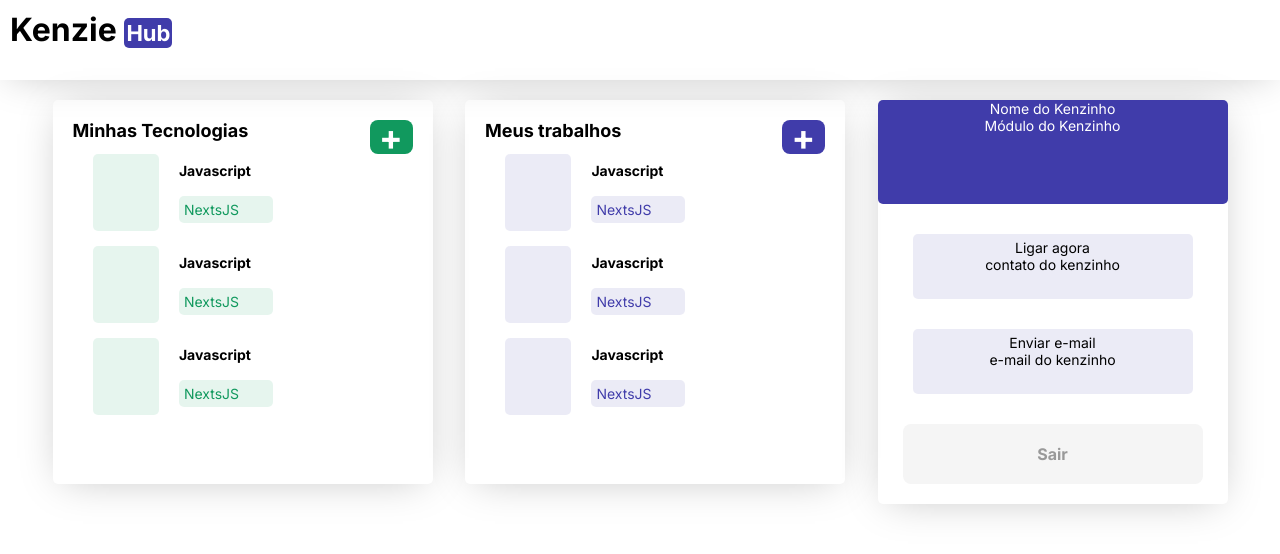
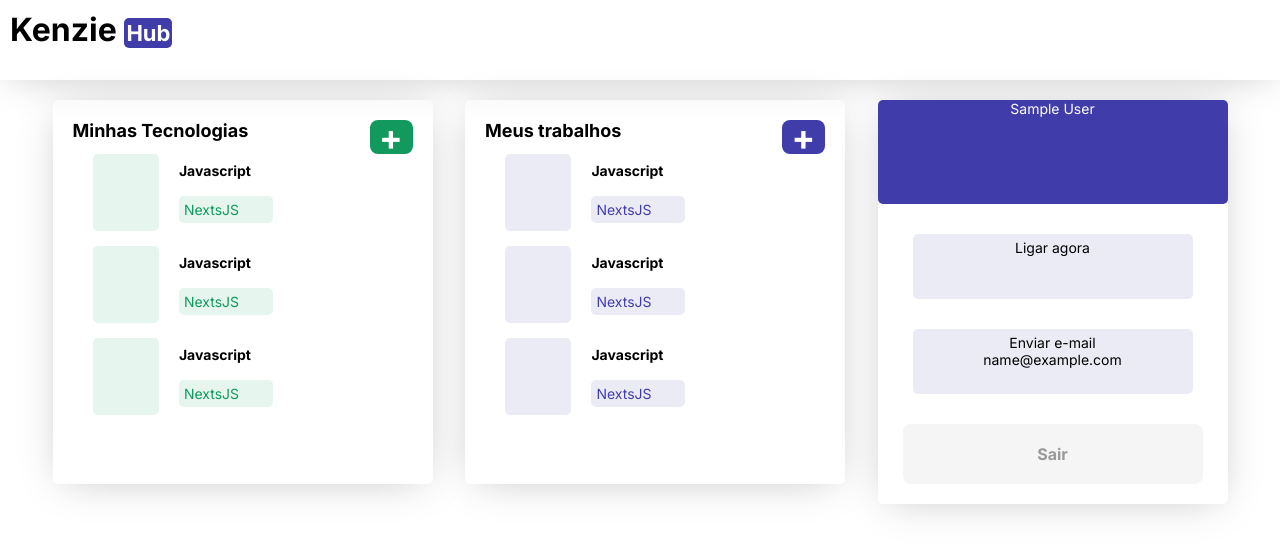
Before and after one commit to Kenzie-Academy-Brasil-Developers/react-entrega-s2-kenzie-hub-martachmlima, a React (Create React App) app: page /perfil in a window 1280 px wide. Shown: the top 554 px of the page. Built offline with nearby package versions, Linux system fonts and the light colour scheme; sample sign-in values are in the browser's storage.

Commit message:
creating user variable

```diff
--- a/src/pages/Perfil/index.jsx
+++ b/src/pages/Perfil/index.jsx
@@ -28,6 +28,9 @@ const Perfil = ({ authenticated }) => {
     JSON.parse(localStorage.getItem("@Kenziehub:token")) || ""
   );
 
+  const [user] = useState(
+    JSON.parse(localStorage.getItem("@Kenziehub:user")) || ""
+  );
 
   const getTechs = () => {
     axios
@@ -95,16 +98,16 @@ const Perfil = ({ authenticated }) => {
         </Content>
         <ProfileCard>
           <div>
-            <p>Nome do Kenzinho</p>
-            <span>Módulo do Kenzinho</span>
+            <p>{user.name}</p>
+            <span>{user.course_module}</span>
           </div>
           <section>
             <p>Ligar agora</p>
-            <p>contato do kenzinho</p>
+            <p>{user.contact}</p>
           </section>
           <section>
             <p>Enviar e-mail</p>
-            <p>e-mail do kenzinho</p>
+            <p>{user.email}</p>
           </section>
           <Button colorSchema="">Sair</Button>
         </ProfileCard>
```
